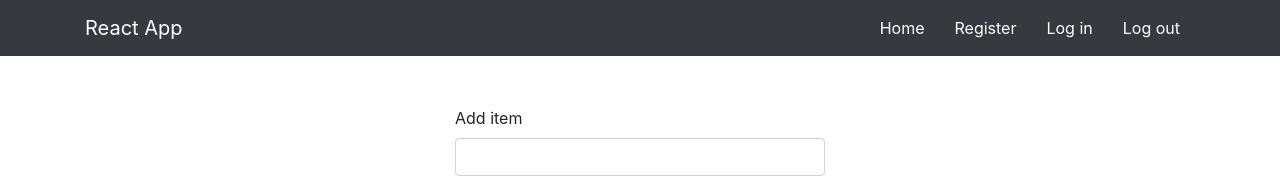
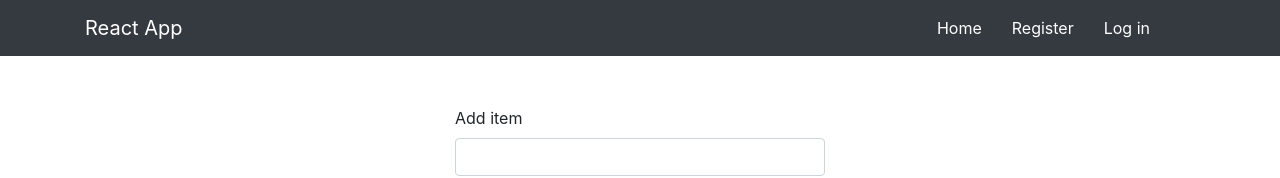
Before and after one commit to marinavrataric/MERN_shopping_list, a React (Create React App) app in the folder client/: page / in a window 1280 px wide. Shown: the top 178 px of the page. Built offline with nearby package versions, Linux system fonts and the light colour scheme; no server answers.

Commit message:
fixup on reload page and nav link log out

```diff
--- a/client/src/App.tsx
+++ b/client/src/App.tsx
@@ -72,7 +72,7 @@ function App() {
             .get('/api/auth/user', config)
             .then(res => dispatch({ type: 'USER_LOADED', payload: res.data }))
             .catch(err => dispatch({ type: 'AUTH_ERROR', payload: err.response.data.msg }))
-    }, [])
+    }, [state.isAuthenticated])
 
     return (
         <div>
--- a/client/src/components/Home.tsx
+++ b/client/src/components/Home.tsx
@@ -81,7 +81,7 @@ function Home() {
                         </FormGroup>
                     </Form>
                     <TransitionGroup>
-                        {items.map((item: { name: string, _id: number }) => (
+                        {state.isAuthenticated && items.map((item: { name: string, _id: number }) => (
                             <CSSTransition key={item._id} timeout={500} classNames='fade'>
                                 <ListGroupItem>
                                     {item.name}
--- a/client/src/components/nav/Links.tsx
+++ b/client/src/components/nav/Links.tsx
@@ -43,7 +43,7 @@ function Links() {
                             <Login />
                         </NavItem>
                         <NavItem>
-                            <NavLink to='/' id='link' onClick={toggleModalLogout}>Log out</NavLink>
+                            <NavLink to='/' id='link' onClick={toggleModalLogout}> {state.isAuthenticated && 'Log out'}</NavLink>
                             <Logout />
                         </NavItem>
                     </Nav>
```
